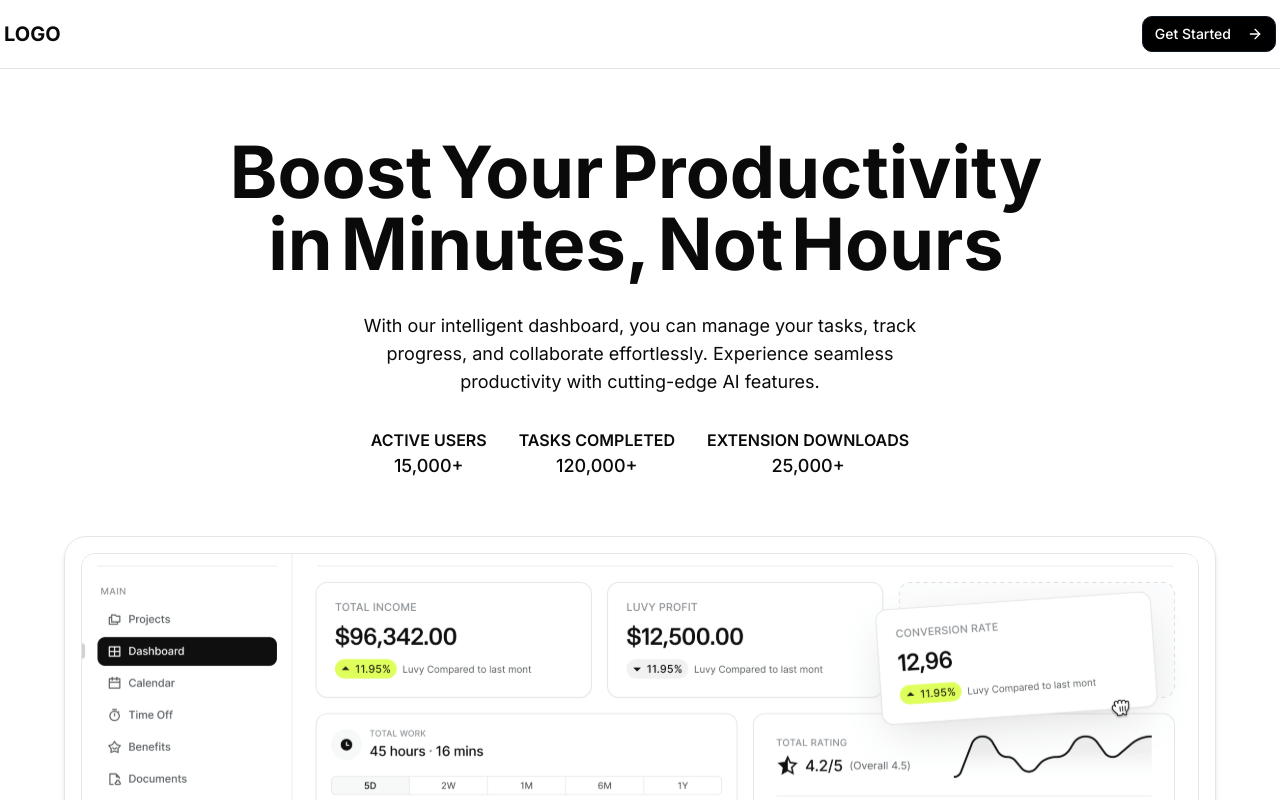
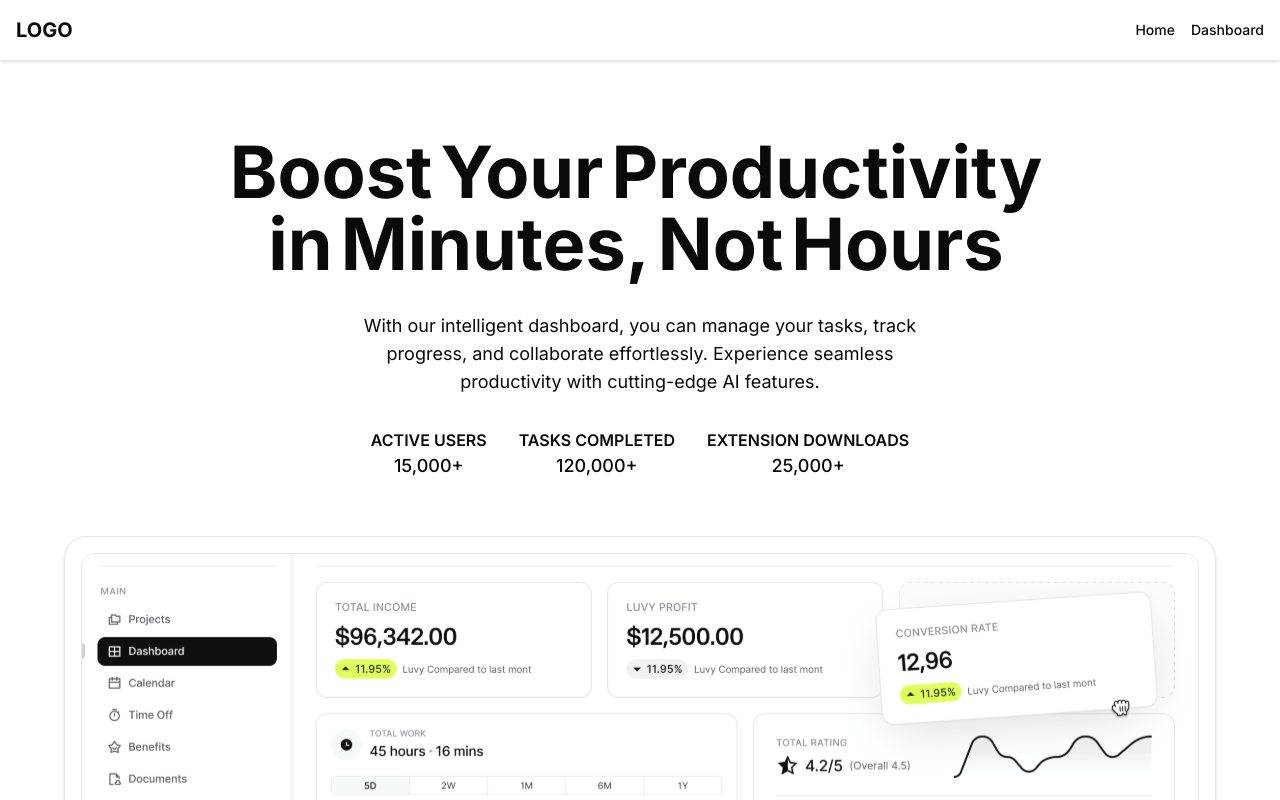
Before and after one commit to BurhanChughtai20/Frontend-Task, a React (Vite) app: page / in a window 1280 px wide. Shown: the top 800 px of the page. Built offline with nearby package versions, Linux system fonts and the light colour scheme.

Commit message:
code-pushed

```diff
--- a/src/components/Footer.tsx
+++ b/src/components/Footer.tsx
@@ -1,28 +1,20 @@
-import React from "react";
-import { Link } from "react-router-dom";
-import { Facebook, Twitter, Dribbble, Github, MessageCircle } from "lucide-react";
-import type {  FooterSection } from "../types/footer";
-const SOCIAL_ICON_MAP: Record<string, React.ElementType> = {
-  Facebook: Facebook,
-  Twitter: Twitter,
-  Dribbble: Dribbble,
-  GitHub: Github,
-  Discord: MessageCircle,
-};
+import React from "react"
+import { Link } from "react-router-dom"
+import { Github, MessageCircle, Twitter, Facebook } from "lucide-react";
+import type { FooterSection } from "../types/footer";
 
 const footerSections: FooterSection[] = [
   {
     title: "Resources",
-    links: [
-      { label: "Flowbite", href: "https://flowbite.com/" },
-      { label: "Tailwind CSS", href: "https://tailwindcss.com/" },
-    ],
+    links: [{ label: "Tailwind CSS", href: "https://tailwindcss.com/" }],
   },
   {
     title: "Follow us",
     links: [
-      { label: "Github", href: "https://github.com/themesberg/flowbite" },
-      { label: "Discord", href: "https://discord.gg/4eeurUVvTy" },
+      { label: "Github", href: "https://github.com/", icon: Github },
+      { label: "Discord", href: "https://discord.com/", icon: MessageCircle },
+      { label: "Twitter", href: "https://twitter.com/", icon: Twitter },
+      { label: "Facebook", href: "https://facebook.com/", icon: Facebook },
     ],
   },
   {
@@ -32,56 +24,25 @@ const footerSections: FooterSection[] = [
       { label: "Terms & Conditions", href: "#" },
     ],
   },
-];
+]
 
 const classes = {
   wrapper: "w-full bg-white text-gray-800 mt-10",
-  container: "max-w-screen-xl mx-auto px-4 py-12 sm:py-16",
-  logoWrapper: "flex flex-col md:flex-row md:justify-between md:items-center mb-10 text-center md:text-left",
-  logoLink: "flex items-center justify-center md:justify-start mb-6 md:mb-0",
-  logoImg: "h-10 mr-3",
-  logoText: "text-2xl font-bold tracking-wide text-gray-900",
-  socialWrapper: "flex justify-center md:justify-end space-x-5",
-  socialIcon: "text-gray-800 hover:text-blue-600 transition-transform duration-300 hover:scale-125",
+  container: "max-w-screen-xl mx-auto px-4 py-3 sm:py-5",
   sectionGrid: "grid grid-cols-1 sm:grid-cols-2 md:grid-cols-3 gap-8 text-center md:text-left mb-8",
   sectionTitle: "font-semibold text-sm uppercase mb-4 tracking-wider text-gray-700",
-  linkItem: "hover:underline hover:text-blue-600 mb-2 block transition-colors duration-200",
+  linkItem: "hover:underline hover:text-blue-600 mb-2 flex items-center gap-2 transition-colors duration-200",
+  icon: "w-4 h-4 text-gray-700 hover:text-blue-600",
   hr: "my-8 border-gray-300",
   bottomText: "text-center text-sm text-gray-500",
-};
+}
 
 const Footer: React.FC = () => {
-  const currentYear = new Date().getFullYear();
+  const currentYear = new Date().getFullYear()
 
   return (
     <footer className={classes.wrapper}>
       <div className={classes.container}>
-        <div className={classes.logoWrapper}>
-          <Link to="/" className={classes.logoLink}>
-            <img
-              src="https://flowbite.com/docs/images/logo.svg"
-              className={classes.logoImg}
-              alt="Flowbite Logo"
-            />
-            <span className={classes.logoText}>LOGO</span>
-          </Link>
-
-          <div className={classes.socialWrapper}>
-            {Object.entries(SOCIAL_ICON_MAP).map(([label, Icon]) => (
-              <a
-                key={label}
-                href="#"
-                className={classes.socialIcon}
-                aria-label={label}
-                target="_blank"
-                rel="noopener noreferrer"
-              >
-                <Icon className="w-6 h-6" />
-              </a>
-            ))}
-          </div>
-        </div>
-
         <div className={classes.sectionGrid}>
           {footerSections.map((section) => (
             <nav key={section.title} aria-labelledby={`footer-${section.title}`}>
@@ -91,7 +52,13 @@ const Footer: React.FC = () => {
               <ul className="space-y-2">
                 {section.links.map((link) => (
                   <li key={link.label}>
-                    <a href={link.href} className={classes.linkItem}>
+                    <a
+                      href={link.href}
+                      className={classes.linkItem}
+                      target="_blank"
+                      rel="noopener noreferrer"
+                    >
+                      {link.icon && <link.icon className={classes.icon} />}
                       {link.label}
                     </a>
                   </li>
@@ -105,14 +72,14 @@ const Footer: React.FC = () => {
 
         <div className={classes.bottomText}>
           © {currentYear}{" "}
-          <a href="/" className="hover:underline text-gray-700 font-medium">
-            Flowbite™
-          </a>
+          <Link to="/" className="hover:underline font-medium">
+            LOGO
+          </Link>
           . All Rights Reserved.
         </div>
       </div>
     </footer>
-  );
-};
+  )
+}
 
-export default Footer;
+export default Footer
--- a/src/components/Navbar.tsx
+++ b/src/components/Navbar.tsx
@@ -1,23 +1,20 @@
-import { Link } from "react-router-dom";
-import { navigationRoutes } from "../config/routes.config";
-import { ArrowRight } from "lucide-react";
-import { Button } from "./ui/button";
+import { Link } from "react-router-dom"
+import { navigationRoutes } from "../config/routes.config"
+import { ArrowRight } from "lucide-react"
 
 const Navbar = () => {
   const styles = {
-    navWrapper: "fixed top-0 w-full z-50 bg-background border-b",
-    container: "max-w-7xl mx-auto flex items-center justify-between px-4 xl:px-1 py-4",
+    navWrapper: "fixed top-0 w-full z-50 bg-white border-b shadow-sm",
+    container: "max-w-7xl mx-auto flex items-center justify-between px-4 py-4",
     logo: "text-xl font-bold",
     menu: "flex flex-col md:flex-row items-center space-y-2 md:space-y-0 md:space-x-4",
     ctaButton: `
       flex items-center space-x-2
       bg-black text-white
-      rounded-lg border border-gray-900
-      px-4 py-2
-      hover:bg-gray-900 hover:border-gray-900
-      transition-all duration-200
+      rounded-lg px-4 py-2
+      hover:bg-gray-900 transition-all duration-200
     `,
-  };
+  }
 
   return (
     <nav className={styles.navWrapper}>
@@ -29,12 +26,10 @@ const Navbar = () => {
         <div className={styles.menu}>
           {navigationRoutes.map((item) =>
             item.name === "Get Started" ? (
-              <Button asChild className={`${styles.ctaButton} flex items-center space-x-2`}>
-  <Link to={item.path}>
-    <span>{item.name}</span>
-    <ArrowRight className="w-4 h-4 text-white" />
-  </Link>
-</Button>
+              <Link key={item.path} to={item.path} className={styles.ctaButton}>
+                <span>{item.name}</span>
+                <ArrowRight className="w-4 h-4 text-white" />
+              </Link>
             ) : (
               <Link
                 key={item.path}
@@ -48,7 +43,7 @@ const Navbar = () => {
         </div>
       </div>
     </nav>
-  );
-};
+  )
+}
 
-export default Navbar;
+export default Navbar
--- a/src/config/routes.config.tsx
+++ b/src/config/routes.config.tsx
@@ -13,27 +13,21 @@ export type RouteMeta = {
 
 export const routes: readonly RouteMeta[] = [
   {
-    name: "",
+    name: "Home",
     path: "/",
     element: <HomePage />,
     layout: MainLayout,
     showInMenu: true,
   },
   {
-    name: "",
-    path: "/dashboard",
-    element: <DashboardPage />,
-    layout: DashboardLayout,
-    showInMenu: true,
-  },
-  {
-    name: "Get Started",
+    name: "Dashboard",
     path: "/dashboard",
     element: <DashboardPage />,
     layout: DashboardLayout,
     showInMenu: true,
   },
 ] as const
+
 export const navigationRoutes = routes
   .filter((route) => route.showInMenu)
   .map(({ name, path }) => ({ name, path }))
--- a/src/types/footer.ts
+++ b/src/types/footer.ts
@@ -2,6 +2,7 @@
 export type FooterLink = {
   label: string
   href: string
+  icon?: React.ElementType
 }
 
 export type FooterSection = {
```
